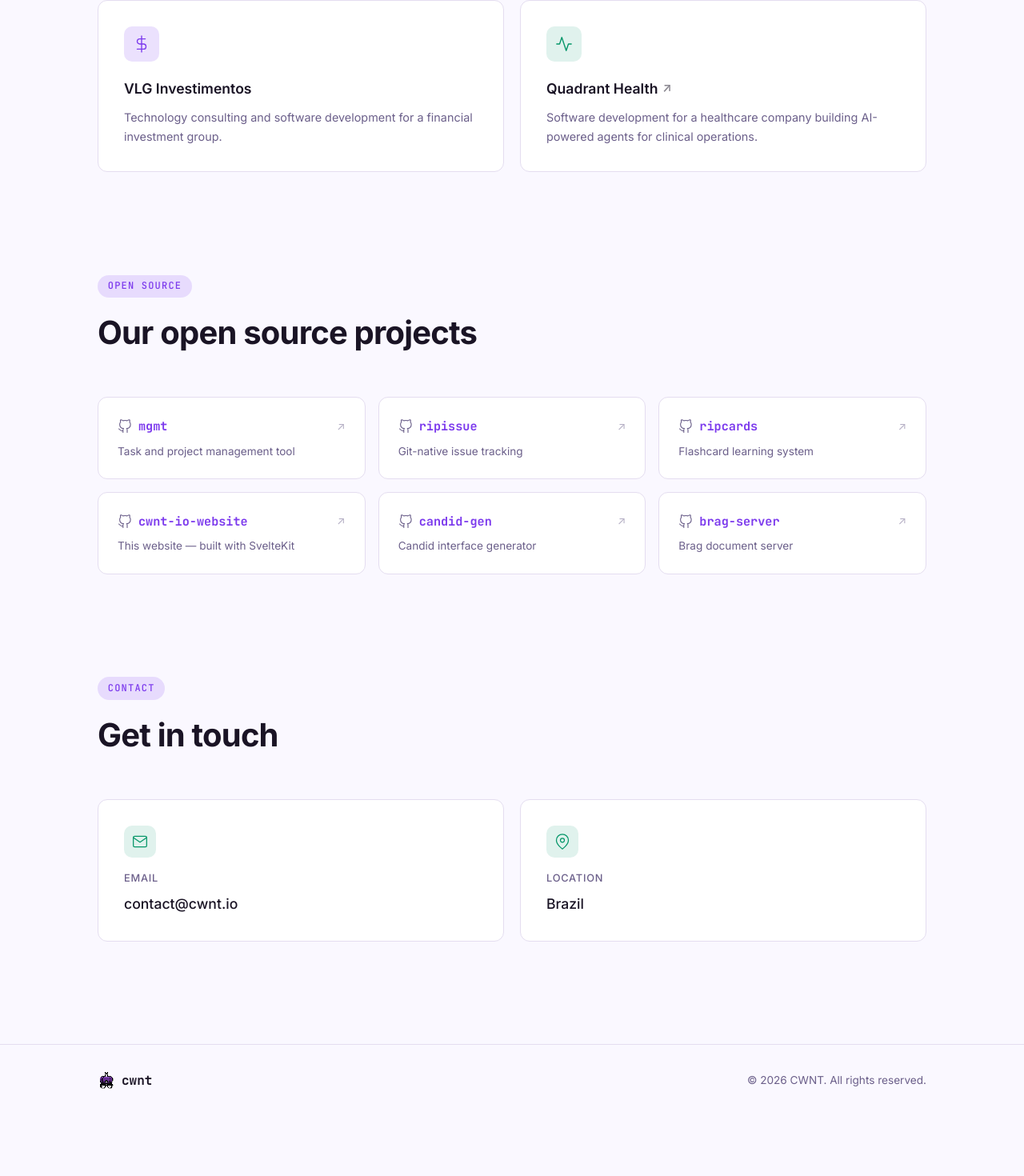
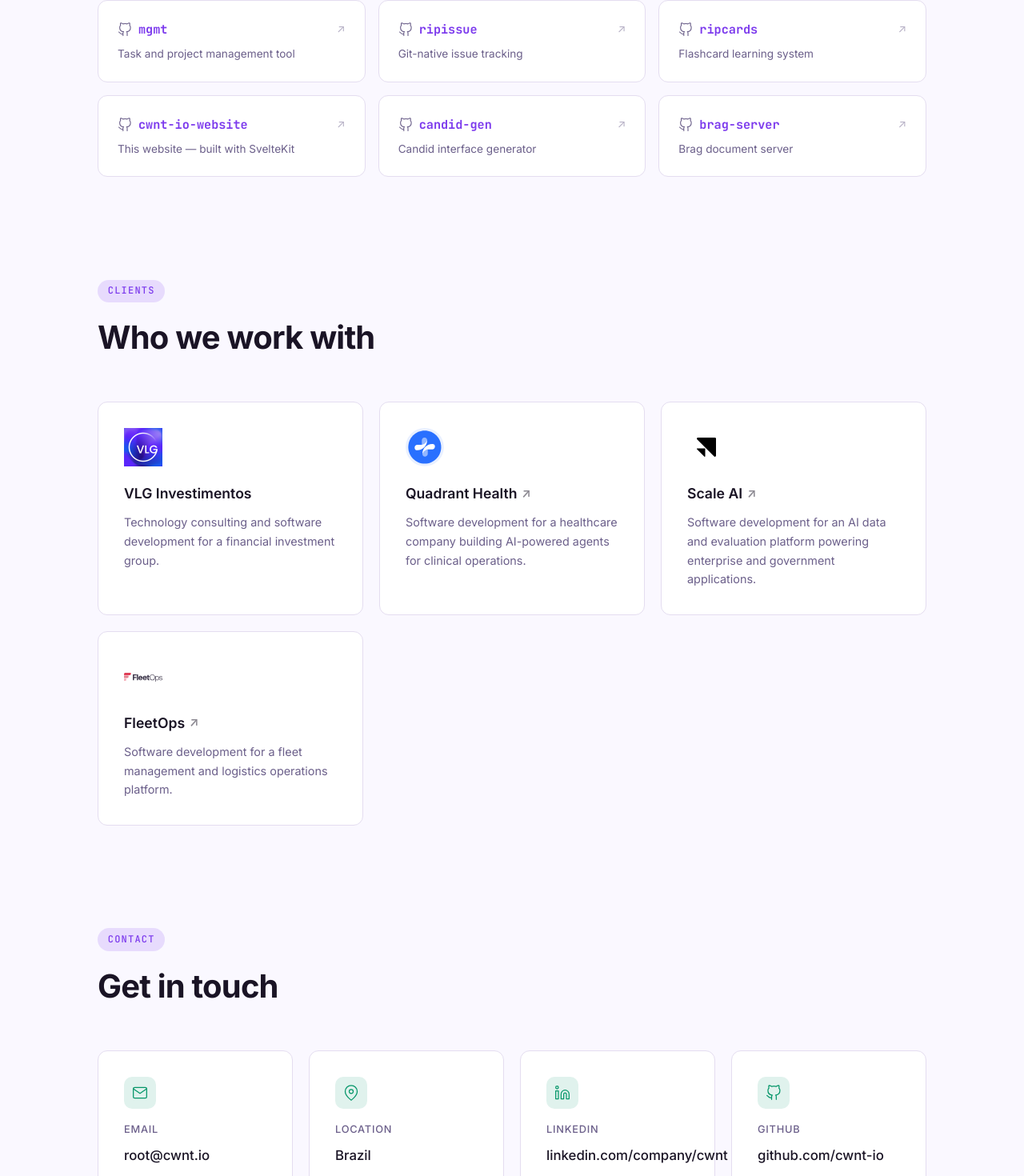
Before and after one commit to cwnt-io/website, a SvelteKit app: page / in a window 1280 px wide. Shown: the part 1828-3298 px from the top of the page at 80% size. Before the commit the page ends 3224 px from the top, so only its background shows below. Built offline with nearby package versions, Linux system fonts and the light colour scheme.

Commit message:
feat: reorder sections, add client logos and SEO meta tags
Reorder page: services, open source, clients, contact. Add client
company logos, open source service card, LinkedIn/GitHub contact
cards, SEO meta tags, and increase nav logo size.

```diff
--- a/src/routes/+page.svelte
+++ b/src/routes/+page.svelte
@@ -3,6 +3,10 @@
 	import { currentTheme, cycleTheme, type Theme } from '$lib/theme/index.svelte';
 	import { onMount } from 'svelte';
 	import logo from '$lib/assets/logo.png';
+	import logoVlg from '$lib/assets/clients/vlg.png';
+	import logoQuadrant from '$lib/assets/clients/quadrant.svg';
+	import logoScale from '$lib/assets/clients/scale.svg';
+	import logoFleetops from '$lib/assets/clients/fleetops.svg';
 
 	let lang: Language = $derived(currentLanguage());
 	let theme: Theme = $derived(currentTheme());
@@ -26,6 +30,16 @@
 <svelte:head>
 	<title>{t('meta.title')}</title>
 	<meta name="description" content={t('meta.description')} />
+	<meta name="robots" content="index, follow" />
+	<meta property="og:type" content="website" />
+	<meta property="og:title" content={t('meta.title')} />
+	<meta property="og:description" content={t('meta.description')} />
+	<meta property="og:image" content={logo} />
+	<meta property="og:site_name" content="CWNT" />
+	<meta name="twitter:card" content="summary" />
+	<meta name="twitter:title" content={t('meta.title')} />
+	<meta name="twitter:description" content={t('meta.description')} />
+	<link rel="canonical" href="https://cwnt.io/" />
 </svelte:head>
 
 <!-- Navigation -->
@@ -117,31 +131,12 @@
 				<h3>{t('services.training.title')}</h3>
 				<p>{t('services.training.description')}</p>
 			</div>
-		</div>
-	</section>
-
-	<!-- Clients -->
-	<section id="clients" class="clients">
-		<div class="section-header">
-			<span class="section-tag">{t('clients.tag')}</span>
-			<h2>{t('clients.title')}</h2>
-		</div>
-		<div class="clients-grid">
-			<div class="client-card">
-				<div class="client-icon">
-					<svg viewBox="0 0 24 24" fill="none" stroke="currentColor" stroke-width="1.5" stroke-linecap="round" stroke-linejoin="round"><line x1="12" y1="1" x2="12" y2="23"></line><path d="M17 5H9.5a3.5 3.5 0 0 0 0 7h5a3.5 3.5 0 0 1 0 7H6"></path></svg>
+			<div class="service-card">
+				<div class="service-icon">
+					<svg viewBox="0 0 24 24" fill="none" stroke="currentColor" stroke-width="1.5" stroke-linecap="round" stroke-linejoin="round"><path d="M9 19c-5 1.5-5-2.5-7-3m14 6v-3.87a3.37 3.37 0 0 0-.94-2.61c3.14-.35 6.44-1.54 6.44-7A5.44 5.44 0 0 0 20 4.77 5.07 5.07 0 0 0 19.91 1S18.73.65 16 2.48a13.38 13.38 0 0 0-7 0C6.27.65 5.09 1 5.09 1A5.07 5.07 0 0 0 5 4.77a5.44 5.44 0 0 0-1.5 3.78c0 5.42 3.3 6.61 6.44 7A3.37 3.37 0 0 0 9 18.13V22"></path></svg>
 				</div>
-				<h3>{t('clients.vlg.name')}</h3>
-				<p>{t('clients.vlg.description')}</p>
-			</div>
-			<div class="client-card">
-				<a href="https://quadrant.health/" target="_blank" rel="noopener noreferrer" class="client-link">
-					<div class="client-icon client-icon--green">
-						<svg viewBox="0 0 24 24" fill="none" stroke="currentColor" stroke-width="1.5" stroke-linecap="round" stroke-linejoin="round"><path d="M22 12h-4l-3 9L9 3l-3 9H2"></path></svg>
-					</div>
-					<h3>{t('clients.quadrant.name')}<span class="external-arrow">&nearr;</span></h3>
-					<p>{t('clients.quadrant.description')}</p>
-				</a>
+				<h3>{t('services.opensource.title')}</h3>
+				<p>{t('services.opensource.description')}</p>
 			</div>
 		</div>
 	</section>
@@ -171,6 +166,50 @@
 		</div>
 	</section>
 
+	<!-- Clients -->
+	<section id="clients" class="clients">
+		<div class="section-header">
+			<span class="section-tag">{t('clients.tag')}</span>
+			<h2>{t('clients.title')}</h2>
+		</div>
+		<div class="clients-grid">
+			<div class="client-card">
+				<div class="client-logo">
+					<img src={logoVlg} alt="VLG Investimentos" />
+				</div>
+				<h3>{t('clients.vlg.name')}</h3>
+				<p>{t('clients.vlg.description')}</p>
+			</div>
+			<div class="client-card">
+				<a href="https://quadrant.health/" target="_blank" rel="noopener noreferrer" class="client-link">
+					<div class="client-logo">
+						<img src={logoQuadrant} alt="Quadrant Health" />
+					</div>
+					<h3>{t('clients.quadrant.name')}<span class="external-arrow">&nearr;</span></h3>
+					<p>{t('clients.quadrant.description')}</p>
+				</a>
+			</div>
+			<div class="client-card">
+				<a href="https://scale.com/" target="_blank" rel="noopener noreferrer" class="client-link">
+					<div class="client-logo">
+						<img src={logoScale} alt="Scale AI" class="logo-invertible" />
+					</div>
+					<h3>{t('clients.scale.name')}<span class="external-arrow">&nearr;</span></h3>
+					<p>{t('clients.scale.description')}</p>
+				</a>
+			</div>
+			<div class="client-card">
+				<a href="https://www.fleetops.com/" target="_blank" rel="noopener noreferrer" class="client-link">
+					<div class="client-logo">
+						<img src={logoFleetops} alt="FleetOps" class="logo-invertible" />
+					</div>
+					<h3>{t('clients.fleetops.name')}<span class="external-arrow">&nearr;</span></h3>
+					<p>{t('clients.fleetops.description')}</p>
+				</a>
+			</div>
+		</div>
+	</section>
+
 	<!-- Contact -->
 	<section id="contact" class="contact">
 		<div class="section-header">
@@ -183,7 +222,7 @@
 					<svg viewBox="0 0 24 24" fill="none" stroke="currentColor" stroke-width="1.5" stroke-linecap="round" stroke-linejoin="round"><path d="M4 4h16c1.1 0 2 .9 2 2v12c0 1.1-.9 2-2 2H4c-1.1 0-2-.9-2-2V6c0-1.1.9-2 2-2z"></path><polyline points="22,6 12,13 2,6"></polyline></svg>
 				</div>
 				<span class="contact-label">{t('contact.email')}</span>
-				<a href="mailto:contact@cwnt.io" class="contact-value">contact@cwnt.io</a>
+				<a href="mailto:root@cwnt.io" class="contact-value">root@cwnt.io</a>
 			</div>
 			<div class="contact-card">
 				<div class="contact-icon">
@@ -191,6 +230,20 @@
 				</div>
 				<span class="contact-label">{t('contact.location')}</span>
 				<span class="contact-value">{t('contact.locationValue')}</span>
+			</div>
+			<div class="contact-card">
+				<div class="contact-icon">
+					<svg viewBox="0 0 24 24" fill="none" stroke="currentColor" stroke-width="1.5" stroke-linecap="round" stroke-linejoin="round"><path d="M16 8a6 6 0 0 1 6 6v7h-4v-7a2 2 0 0 0-4 0v7h-4v-7a6 6 0 0 1 6-6z"></path><rect x="2" y="9" width="4" height="12"></rect><circle cx="4" cy="4" r="2"></circle></svg>
+				</div>
+				<span class="contact-label">{t('contact.linkedin')}</span>
+				<a href="https://linkedin.com/company/cwnt/" target="_blank" rel="noopener noreferrer" class="contact-value">linkedin.com/company/cwnt</a>
+			</div>
+			<div class="contact-card">
+				<div class="contact-icon">
+					<svg viewBox="0 0 24 24" fill="none" stroke="currentColor" stroke-width="1.5" stroke-linecap="round" stroke-linejoin="round"><path d="M9 19c-5 1.5-5-2.5-7-3m14 6v-3.87a3.37 3.37 0 0 0-.94-2.61c3.14-.35 6.44-1.54 6.44-7A5.44 5.44 0 0 0 20 4.77 5.07 5.07 0 0 0 19.91 1S18.73.65 16 2.48a13.38 13.38 0 0 0-7 0C6.27.65 5.09 1 5.09 1A5.07 5.07 0 0 0 5 4.77a5.44 5.44 0 0 0-1.5 3.78c0 5.42 3.3 6.61 6.44 7A3.37 3.37 0 0 0 9 18.13V22"></path></svg>
+				</div>
+				<span class="contact-label">{t('contact.github')}</span>
+				<a href="https://github.com/cwnt-io" target="_blank" rel="noopener noreferrer" class="contact-value">github.com/cwnt-io</a>
 			</div>
 		</div>
 	</section>
@@ -246,8 +299,8 @@
 	}
 
 	.nav-logo {
-		width: 28px;
-		height: 28px;
+		width: 36px;
+		height: 36px;
 		image-rendering: pixelated;
 	}
 
@@ -579,89 +632,6 @@
 	}
 
 	/* ========================
-	   Clients
-	   ======================== */
-	.clients {
-		padding: 0 0 8rem;
-	}
-
-	.clients-grid {
-		display: grid;
-		grid-template-columns: repeat(auto-fit, minmax(280px, 1fr));
-		gap: 1.25rem;
-	}
-
-	.client-card {
-		background: var(--color-surface);
-		border: 1px solid var(--color-border);
-		border-radius: var(--radius);
-		padding: 2rem;
-		transition: all var(--transition);
-		position: relative;
-		overflow: hidden;
-	}
-
-	.client-card:hover {
-		border-color: var(--color-border-hover);
-		transform: translateY(-2px);
-		box-shadow: 0 8px 30px rgba(0, 0, 0, 0.12);
-	}
-
-	.client-link {
-		display: block;
-		text-decoration: none;
-		color: inherit;
-	}
-
-	.client-icon {
-		width: 44px;
-		height: 44px;
-		display: flex;
-		align-items: center;
-		justify-content: center;
-		background: var(--color-accent-glow);
-		border-radius: 10px;
-		margin-bottom: 1.25rem;
-		color: var(--color-accent);
-	}
-
-	.client-icon--green {
-		background: var(--color-green-glow);
-		color: var(--color-green);
-	}
-
-	.client-icon svg {
-		width: 22px;
-		height: 22px;
-	}
-
-	.client-card h3 {
-		font-size: 1.1rem;
-		font-weight: 600;
-		margin-bottom: 0.6rem;
-		display: flex;
-		align-items: center;
-		gap: 0.35rem;
-	}
-
-	.client-card p {
-		color: var(--color-text-muted);
-		font-size: 0.9rem;
-		line-height: 1.65;
-	}
-
-	.external-arrow {
-		font-size: 0.85em;
-		opacity: 0.5;
-		transition: opacity var(--transition);
-	}
-
-	.client-card:hover .external-arrow,
-	.repo-card:hover .external-arrow {
-		opacity: 1;
-	}
-
-	/* ========================
 	   Open Source
 	   ======================== */
 	.opensource {
@@ -725,6 +695,86 @@
 	}
 
 	/* ========================
+	   Clients
+	   ======================== */
+	.clients {
+		padding: 0 0 8rem;
+	}
+
+	.clients-grid {
+		display: grid;
+		grid-template-columns: repeat(auto-fit, minmax(250px, 1fr));
+		gap: 1.25rem;
+	}
+
+	.client-card {
+		background: var(--color-surface);
+		border: 1px solid var(--color-border);
+		border-radius: var(--radius);
+		padding: 2rem;
+		transition: all var(--transition);
+		position: relative;
+		overflow: hidden;
+	}
+
+	.client-card:hover {
+		border-color: var(--color-border-hover);
+		transform: translateY(-2px);
+		box-shadow: 0 8px 30px rgba(0, 0, 0, 0.12);
+	}
+
+	.client-link {
+		display: block;
+		text-decoration: none;
+		color: inherit;
+	}
+
+	.client-logo {
+		width: 48px;
+		height: 48px;
+		display: flex;
+		align-items: center;
+		justify-content: center;
+		margin-bottom: 1.25rem;
+	}
+
+	.client-logo img {
+		max-width: 48px;
+		max-height: 48px;
+		object-fit: contain;
+	}
+
+	:global([data-theme='dark']) .logo-invertible {
+		filter: invert(1) brightness(1.2);
+	}
+
+	.client-card h3 {
+		font-size: 1.1rem;
+		font-weight: 600;
+		margin-bottom: 0.6rem;
+		display: flex;
+		align-items: center;
+		gap: 0.35rem;
+	}
+
+	.client-card p {
+		color: var(--color-text-muted);
+		font-size: 0.9rem;
+		line-height: 1.65;
+	}
+
+	.external-arrow {
+		font-size: 0.85em;
+		opacity: 0.5;
+		transition: opacity var(--transition);
+	}
+
+	.client-card:hover .external-arrow,
+	.repo-card:hover .external-arrow {
+		opacity: 1;
+	}
+
+	/* ========================
 	   Contact
 	   ======================== */
 	.contact {
@@ -733,7 +783,7 @@
 
 	.contact-grid {
 		display: grid;
-		grid-template-columns: repeat(auto-fit, minmax(250px, 1fr));
+		grid-template-columns: repeat(auto-fit, minmax(220px, 1fr));
 		gap: 1.25rem;
 	}
 
@@ -778,7 +828,7 @@
 	}
 
 	.contact-value {
-		font-size: 1.1rem;
+		font-size: 1.05rem;
 		font-weight: 500;
 		color: var(--color-text);
 	}
```
